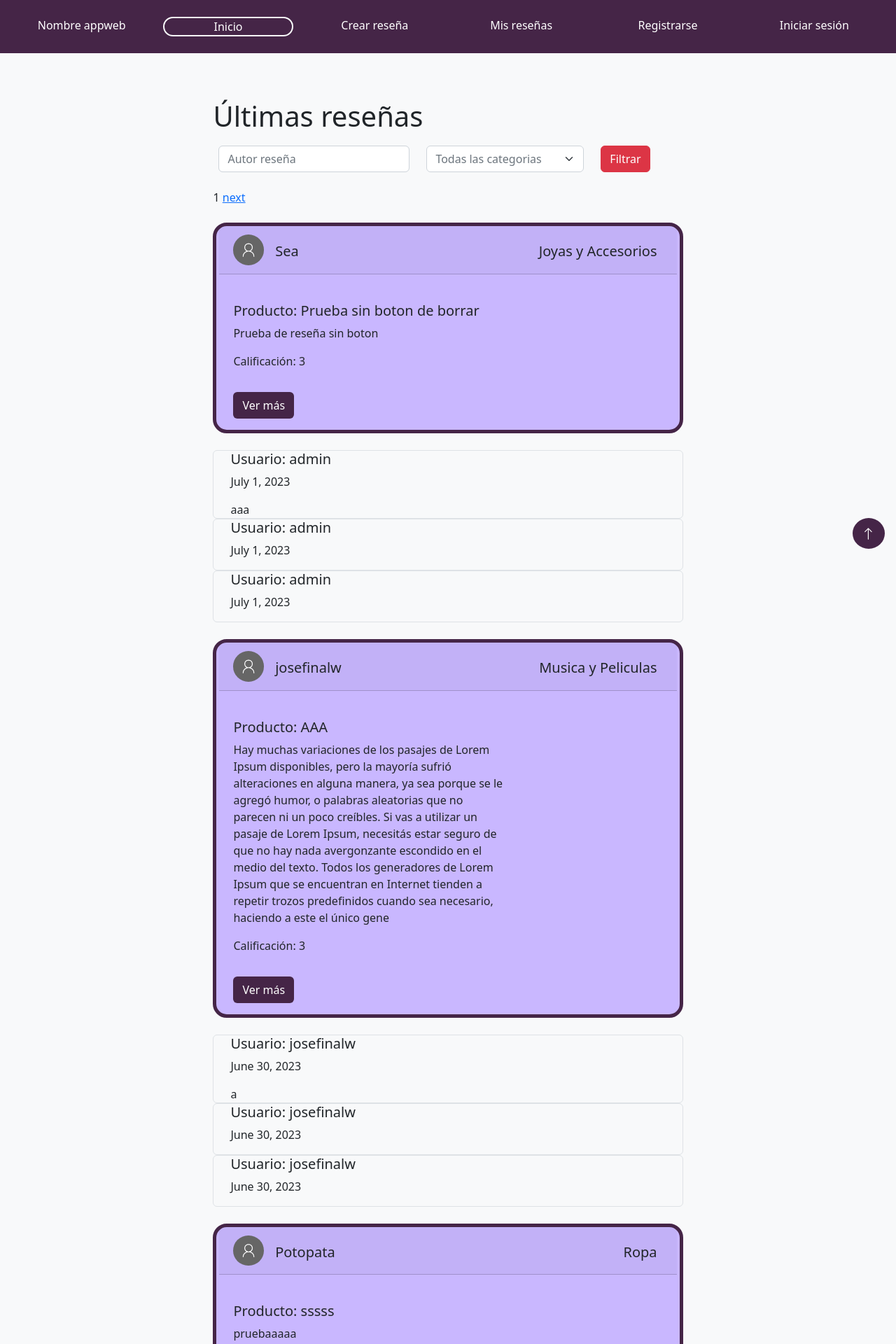
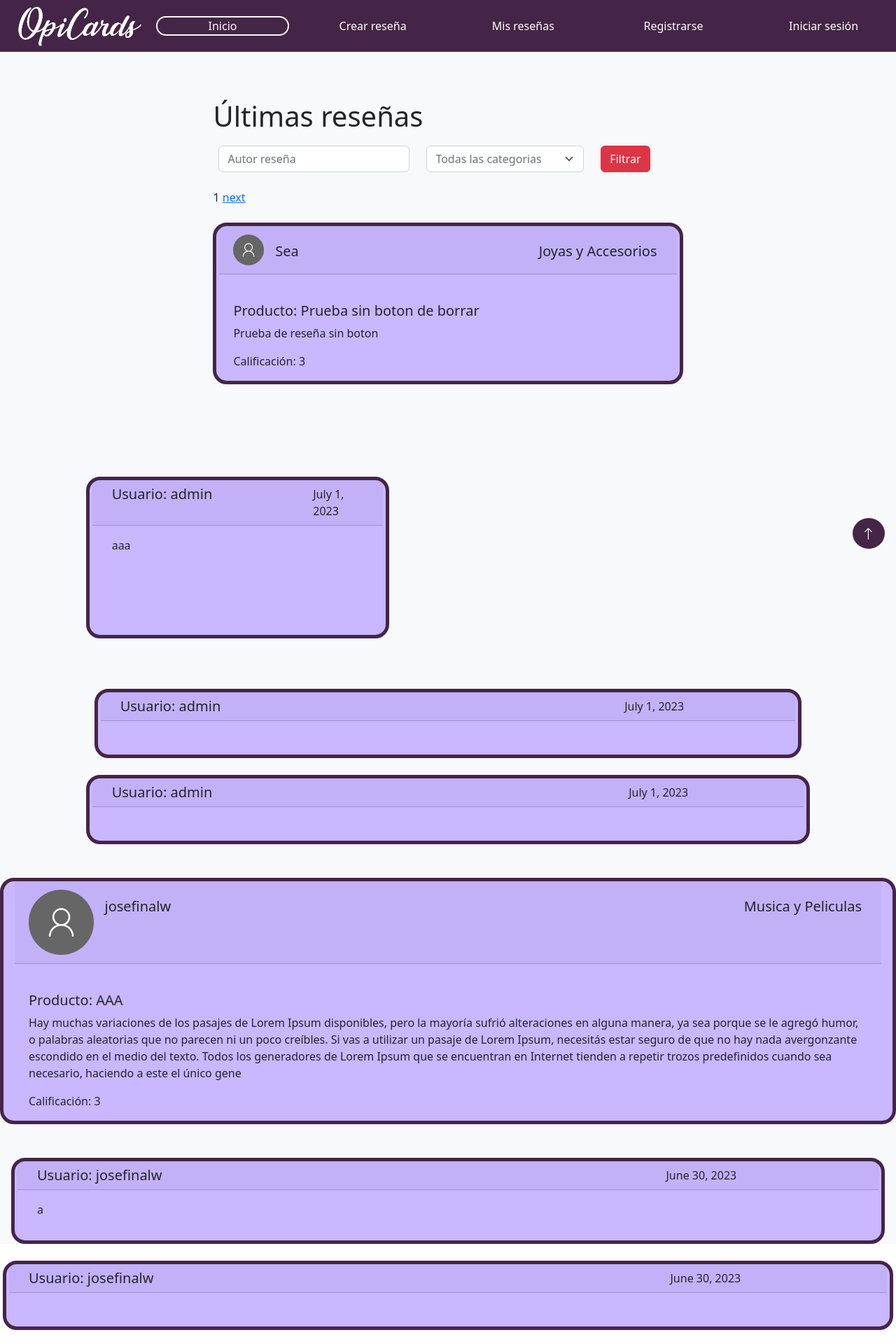
Before and after one commit to DCC-CC4401/2023-1-Grupo-6, a Django app: page /ShowReviews/ in a window 1280 px wide. Shown: the top 1920 px of the page at 70% size. Run offline with Django 4.2, Linux system fonts and the light colour scheme; data comes from the database, SQL or seed files in the repository; both versions use the stored data as it was after the commit.

Commit message:
style: like and dislike buttons now have icons, buttons are now aligned

```diff
--- a/group_6_project/reviews/static/reviews/styles.css
+++ b/group_6_project/reviews/static/reviews/styles.css
@@ -42,6 +42,12 @@
       border-color: #452547;
       border-width: thick;
     }
+.borde-comentarios {
+    border-radius: 20px;
+    border-style: solid;
+    border-color: #452547;
+    border-width: thick;
+}
 .titulo-reseña{
     font-size:30px;
 }
--- a/group_6_project/reviews/templates/reviews/LogIn.html
+++ b/group_6_project/reviews/templates/reviews/LogIn.html
@@ -11,15 +11,15 @@
 </head>
 <body>
     <nav class="navbar-expand fixed-top" > <!-- style="position: fixed; z-index: 100; width: 100%;" -->
-        <div class="p-4 morado-oscuro container-fluid">
-          <div class="row row-cols-auto text-center">
+        <div class="p-2 morado-oscuro container-fluid">
+          <div class="row row-cols-auto text-center d-flex align-items-center">
             <!-- {% if user.is_authenticated %}
             <div class="col-3">
               <a class="text-white navbar-brand" href="{% url 'ShowReviews' %}">Nombre appweb</a>
             </div>
             {%else%}  -->
             <div class="col-2">
-                <a class="text-white navbar-brand" href="{% url 'ShowReviews' %}">Nombre appweb</a>
+              <a class="text-white navbar-brand" href="{% url 'ShowReviews' %}"><img class="mx-3" src="{% static 'reviews/opicards.png' %}" width="180" height="58"></img></a>
               </div>
             <!-- {%endif%} -->
               <div class="col-2">
--- a/group_6_project/reviews/templates/reviews/register_user.html
+++ b/group_6_project/reviews/templates/reviews/register_user.html
@@ -11,15 +11,15 @@
 </head>
 <body>
     <nav class="navbar-expand fixed-top" > <!-- style="position: fixed; z-index: 100; width: 100%;" -->
-        <div class="p-4 morado-oscuro container-fluid">
-          <div class="row row-cols-auto text-center">
+        <div class="p-2 morado-oscuro container-fluid">
+          <div class="row row-cols-auto text-center d-flex align-items-center">
             <!-- {% if user.is_authenticated %}
             <div class="col-3">
               <a class="text-white navbar-brand" href="{% url 'ShowReviews' %}">Nombre appweb</a>
             </div>
             {%else%}  -->
             <div class="col-2">
-                <a class="text-white navbar-brand" href="{% url 'ShowReviews' %}">Nombre appweb</a>
+              <a class="text-white navbar-brand" href="{% url 'ShowReviews' %}"><img class="mx-3" src="{% static 'reviews/opicards.png' %}" width="180" height="58"></img></a>
               </div>
             <!-- {%endif%} -->
               <div class="col-2">
--- a/group_6_project/reviews/templates/reviews/showReview.html
+++ b/group_6_project/reviews/templates/reviews/showReview.html
@@ -12,15 +12,15 @@
 <body>
     {% block content %}
     <nav class="navbar-expand fixed-top" > <!-- style="position: fixed; z-index: 100; width: 100%;" -->
-        <div class="p-4 morado-oscuro container-fluid">
-          <div class="row row-cols-auto text-center">
+        <div class="p-2 morado-oscuro container-fluid">
+          <div class="row row-cols-auto text-center d-flex align-items-center">
             {% if user.is_authenticated %}
             <div class="col-3">
-              <a class="text-white navbar-brand" href="{% url 'ShowReviews' %}">Nombre appweb</a>
+              <a class="text-white navbar-brand" href="{% url 'ShowReviews' %}"><img src="{% static 'reviews/opicards.png' %}" width="180" height="58"></img></a>
             </div>
             {%else%}
             <div class="col-2">
-                <a class="text-white navbar-brand" href="{% url 'ShowReviews' %}">Nombre appweb</a>
+              <a class="text-white navbar-brand" href="{% url 'ShowReviews' %}"><img class="mx-3" src="{% static 'reviews/opicards.png' %}" width="180" height="58"></img></a>
               </div>
             {%endif%}
               <div class="col-2">
@@ -48,7 +48,7 @@
           </div>
         </div>
       </nav>
-      <div id="Últimas_reseñas" class="bg-light container-fluid min-vh-100 contenido pt-5">
+      <div id="top" class="bg-light container-fluid min-vh-100 contenido pt-5">
         <div class="row row-cols-auto">
           {% if user.is_authenticated %}
           <div class="col-2 morado-oscuro contenido2 py-3">
@@ -76,7 +76,7 @@
           {%endif%}
           <div class="col-10 bg-light">
             <div class="container-fluid contenido">
-        <div class="row row-cols-auto min-vh-100">
+        <div class="row row-cols-auto min-vh-100 mb-5">
           <div class="col-2">
           </div>
           <div class="col-8">
@@ -139,6 +139,7 @@
                   </div>
                   <br>
                   <div class="row">
+                    {% if obj.object_image %}
                     <div class="col-8">
                       <div class="card-body px-4">
                         <h5 class="card-text">Producto: {{ obj.product_name }}</h5>
@@ -146,60 +147,29 @@
                         <p class="card-text">Calificación: {{ obj.punctuation }}</p>
                       </div>
                     </div>
-                    {% if obj.object_image %}
-                    <div class="col-4">
+                    <div class="col-4 p-1 d-flex align-items-center">
                       <img src="{{ obj.object_image.url }}" width="200" height="200">
+                    </div>
+                    {% else %}
+                    <div class="col">
+                      <div class="card-body px-4">
+                        <h5 class="card-text">Producto: {{ obj.product_name }}</h5>
+                        <p class="card-text">{{ obj.content }}</p>
+                        <p class="card-text">Calificación: {{ obj.punctuation }}</p>
+                      </div>
                     </div>
                     {% endif %}
                   </div>
+                  {% if user.is_authenticated %}
                   <div class="card-body px-4">
-                    {% if user.is_authenticated %}
-
-                    <!-- <div class="col-8"> -->
-                      <form action="{% url 'comment' obj.id %}" method="post">
-                        {% csrf_token %}
-                        <div class="text-left mb-2">Comentario:</div>
-                        <div>
-                          <textarea class="form-control" name="comment" id="content" rows="3" placeholder="Haz tu comentario..."></textarea>
+                    <div class="row mb-2">
+                      <div class="col-1"></div>
+                      <div class="col">
+                        <div class="text-align d-flex justify-content-end">
+                          <a class="btn text-center morado-oscuro text-white" href="{% url 'details' obj.id %}">Ver más</a>
                         </div>
-                    <div class="row">
-                          <div class="mt-3 text-center col-7">
-                            <input class="btn text-white morado-oscuro" type="submit" value="Comentar">
                       </div>
-                        </form>
-                      <!-- </div> -->
-
-                      <!-- votar dislike -->
-                      <div class="mt-3 col-3">
-                        <br><br><br>
-                        <form class="d-flex flex-row" action="{% url 'dislike' obj.id %}" method="post">
-                          {% csrf_token %}
-                          <div class="text-center">
-                            {{obj.dislikes}}
-                            <input class="btn btn-danger" type="submit" value="Dislike">
-                          </div>
-                        </form>
-                      </div>
-
-                      <!-- votar like -->
-                      <div class="mt-3 col-2">
-                        <br><br><br>
-                        <form class="d-flex flex-row" action="{% url 'like' obj.id %}" method="post">
-                          {% csrf_token %}
-                          <div class="text-center">
-                            {{obj.likes}}
-                            <input class="btn btn-primary" type="submit" value="Like">
-                          </div>
-                        </form>
-                      </div>
-
-                    </div>
-                    {% endif %}
-
-                    <div class="col-2">
-                      <a class="btn morado-oscuro text-white" href="{% url 'details' obj.id %}">Ver más</a>
-                    </div>
-
+                      <div class="col d-flex justify-content-start">
                         {% if user.id == obj.author_nickname.id %}
                         <form action="{% url 'delete' obj.id %}" method="post">
                           {% csrf_token %}
@@ -209,18 +179,79 @@
                         </form>
                         {%endif%}
                       </div>
+                      <!-- votar dislike -->
+                      <div class="col-2 d-flex justify-content-end">
+                        <form class="" action="{% url 'dislike' obj.id %}" method="post">
+                          {% csrf_token %}
+                          <div class="text-center">
+                            {{obj.dislikes}}
+                            <input class="bg-transparent" style="background-image: url('../../static/reviews/hand-thumbs-down-fill.svg'); border:none; background-repeat:no-repeat;background-size:100% 100%;" type="submit" value="   ">
+                          </div>
+                        </form>
+                      </div>
+
+                      <!-- votar like -->
+                      <div class="col-2 d-flex justify-content-start">
+                        <form class="" action="{% url 'like' obj.id %}" method="post">
+                          {% csrf_token %}
+                          <div class="text-center">
+                            {{obj.likes}}
+                            <input class="bg-transparent" style="background-image: url('../../static/reviews/hand-thumbs-up-fill.svg'); border:none; background-repeat:no-repeat;background-size:100% 100%;" type="submit" value="   ">
+                          </div>
+                        </form>
+                      </div>
+                    </div>
+                    <div class="row my-3">
+
+
+
+
+                    </div>
+                    <!-- <div class="col-8"> -->
+                      <form action="{% url 'comment' obj.id %}" method="post">
+                        {% csrf_token %}
+                        <div class="text-left mb-2">Comentario:</div>
+                        <div>
+                          <textarea class="form-control" name="comment" id="content" rows="3" placeholder="Haz tu comentario..."></textarea>
+                        </div>
+                    <div class="row">
+                          <div class="mt-3 text-center col">
+                            <input class="btn text-white morado-oscuro" type="submit" value="Comentar">
+                          </div>
+                        </form>
+                      <!-- </div> -->
+                    </div>
+
+                    {% endif %}
+
+
+
+
+                  </div>
                 </div>
                 {% for com in comments %}
                   {%if com.id_review == obj%}
-                  <div class="card-body px-4 border rounded">
+                  <div class="card px-3 borde morado-claro mx-1 my-4">
+                    <div class="row row-cols-1 d-flex justify-content-center">
+                        <div class="row card-header mx-1">
+                            <div class="col-9">
                                 <h5 class="card-text">Usuario: {{ com.username }}</h5>
+                            </div>
+                            <div class="col-3">
                                 <p class="card-text">{{ com.creation_date }}</p>
+                            </div>
+                        </div>
+                        <div class="row p-3">
                            <p class="card-text">{{ com.content }}</p>
                         </div>
+                        <div class="row m-2 d-flex justify-content-center">
                           {% if user.id == com.username.id %}
-                  <div class="col-2">
+                            <div class="col-6 d-flex justify-content-end">
                                 <a class="btn morado-oscuro text-white" href="{% url 'modifyComment' com.id %}">Modificar</a>
+
                             </div>
+                            <div class="col-6 d-flex justify-content-start">
+
                             <form action="{% url 'deleteComment' com.id %}" method="post">
                             {% csrf_token %}
                                 <div class="text-center">
@@ -228,6 +259,10 @@
                                 </div>
                             </form>
                             {%endif%}
+                            </div>
+                        </div>
+                    </div>
+                  </div>
                   {%endif%}
                 {% endfor %}
                 {% endfor %}
@@ -238,11 +273,6 @@
                 <div class="pb-1 fs-1"> No se encontraron resultados :(</div>
                 {% endif %}
 
-          <div class="col-2"></div>
-          {% if user.is_authenticated %}
-          <div class="col-1 bg-info"></div>
-          {%endif%}
-
       </div>
           </div>
         </div>
@@ -251,7 +281,7 @@
 </body>
 <footer>
   <div class="bg-transparent fixed-bottom">
-    <a class="btn rounded-circle morado-oscuro float-end m-3" href="#Últimas_reseñas">
+    <a class="btn rounded-circle morado-oscuro float-end m-3" href="#top">
       <svg xmlns="http://www.w3.org/2000/svg" width="20" height="30" fill="white" class="bi bi-arrow-up" viewBox="0 0 17 15">
         <path fill-rule="evenodd" d="M8 15a.5.5 0 0 0 .5-.5V2.707l3.146 3.147a.5.5 0 0 0 .708-.708l-4-4a.5.5 0 0 0-.708 0l-4 4a.5.5 0 1 0 .708.708L7.5 2.707V14.5a.5.5 0 0 0 .5.5z"/>
       </svg>
--- a/group_6_project/reviews/views.py
+++ b/group_6_project/reviews/views.py
@@ -418,26 +418,22 @@
         return render(request, 'reviews/ModifyComment.html', {'form':form, 'review': com.id_review, 'com': com})
 
 
-# Función que modifica una reseña.
-# Toma los nuevos datos ingresados por el usuario para actualizar su reseña, y actualiza la base de datos. Antes se verifica que esté
+# Función que modifica un comentario.
+# Toma los nuevos datos ingresados por el usuario para actualizar su comentario, y actualiza la base de datos. Antes se verifica que esté
 # logueado y que lo que ingresó sea válido.
 def ModifiedComment(request, com_id):
     if request.method == 'POST':
         form = CreateComment(request.POST, request.FILES)
         # Si los datos son válidos según el formulario
         if form.is_valid() and request.user.is_authenticated:
-            content = form.cleaned_data["content"] # Contenido de la review
-            # Se crea la Review
+            content = form.cleaned_data["content"] # Contenido del comentario
+            # Se crea el comentario
             com = Comments.objects.filter(id=com_id)[0]
             com.content=content
-            # Guarda la Review
+            # Guarda el comentario
             com.save()
-            # Redirige a '/myReviews/'
+            # Redirige a '/ShowReviews/'
             return redirect('/ShowReviews/')
-
-
-
-
 
 # Redirige a '/createReview/'
 def GoCreateReview(request):
@@ -472,4 +468,4 @@
 def reviewDetails(request, review_id):
     review = Review.objects.filter(id=review_id)[0]
     comments = Comments.objects.filter(id_review=review)
-    return render(request, 'reviews/reviewDetails.html', {'review': review, 'comments': comments})
+    return render(request, 'reviews/reviewDetails.html', {'review': review, 'comments': comments, 'categories': categories})
```
Also changed, not shown: group_6_project/reviews/templates/reviews/CreateReview.html (+5 -7 lines), group_6_project/reviews/templates/reviews/ModifyComment.html (+4 -4 lines), group_6_project/reviews/templates/reviews/ModifyReview.html (+4 -4 lines), group_6_project/reviews/templates/reviews/myReviews.html (+16 -7 lines), group_6_project/reviews/templates/reviews/reviewDetails.html (+55 -47 lines), group_6_project/db.sqlite3, group_6_project/reviews/static/reviews/hand-thumbs-down-fill.svg (added), group_6_project/reviews/static/reviews/hand-thumbs-up-fill.svg (added), group_6_project/reviews/static/reviews/opicards.png (added). Lines whose indentation alone changed are shown as unchanged.
